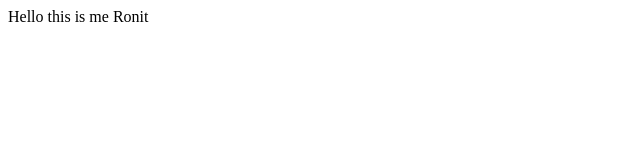
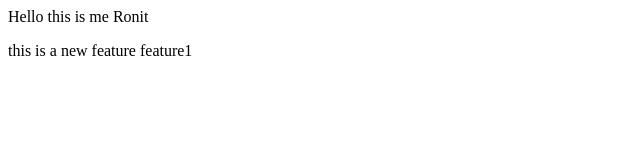
Before and after one commit to ronitjana30-dotcom/localrepo, a plain HTML site: page index.html in a window 1280 px wide. Shown: the whole page, without its empty margins (0-640 px from the left). Drawn offline with Linux system fonts and the light colour scheme.

Commit message:
Adding feature

```diff
--- a/index.html
+++ b/index.html
@@ -1 +1,2 @@
 <p>Hello this is me Ronit</p>
+<p>this is a new feature feature1</p>
```
